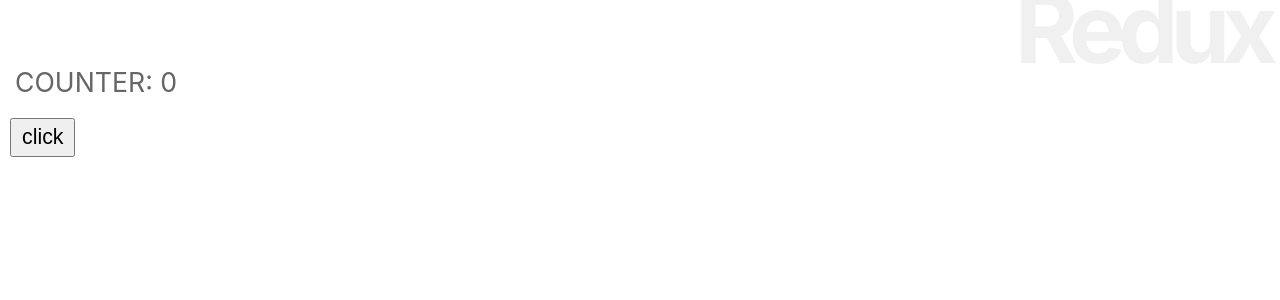
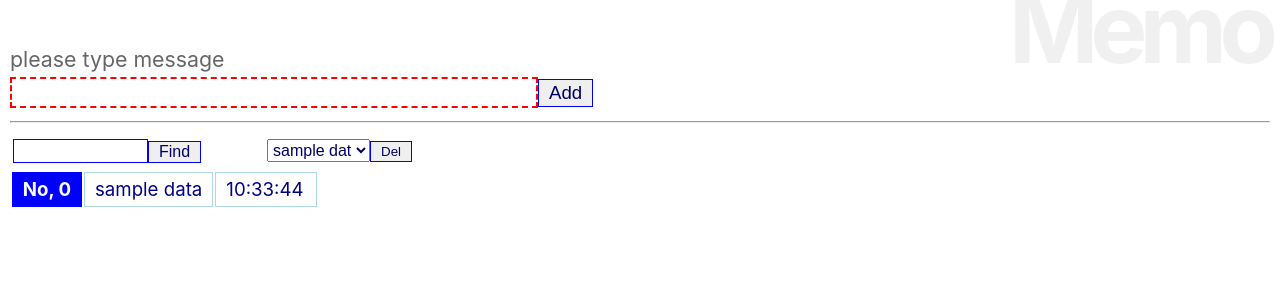
Before and after one commit to koharakouki/react_practice, a React (Create React App) app in the folder react_app/: page / in a window 1280 px wide. Shown: the top 300 px of the page. Built offline with nearby package versions, Linux system fonts and the light colour scheme.

Commit message:
永続化

```diff
--- a/react_app/src/App.js
+++ b/react_app/src/App.js
@@ -1,77 +1,116 @@
+// import React, { Component } from 'react';
+// import { connect } from 'react-redux';
+// import './App.css';
+
+// // Appコンポーネント
+// class App extends Component {
+// 	constructor(props){
+// 		super(props);
+// 	}
+
+// 	render(){
+// 		return(
+// 			<div>
+// 			  <h1>Redux</h1>
+// 			  <Message />
+// 			  <Button />
+// 			</div>
+// 		);
+// 	}
+// }
+
+// // ストアのコネクト
+// App = connect()(App);
+
+
+// // Messageコンポーネント
+// class Message extends Component {
+// 	style = {
+// 		fontSize: "20pt",
+// 		padding: "20px 5px"
+// 	}
+
+// 	render(){
+// 		return(
+// 			<p style={this.style}>{this.props.message}: {this.props.counter}</p>
+// 		);
+// 	}
+// }
+
+// // ストアのコネクト
+// Message = connect((state)=>state)(Message);
+
+
+// // Buttonコンポーネント
+// class Button extends Component {
+// 	style = {
+// 		fontSize: "16pt",
+// 		padding: "5px 10px"
+// 	}
+
+// 	constructor(props){
+// 		super(props);
+// 		this.doAction = this.doAction.bind(this);
+// 	}
+
+// 	// ボタンクリックでディスパッチ実行
+// 	doAction(e){
+// 		if(e.shiftKey){
+// 			this.props.dispatch({ type: 'DECREMENT' });
+// 		} else if(e.altKey){
+// 			this.props.dispatch({ type: 'INCREMENT' });
+// 		} else {
+// 			this.props.dispatch({ type: 'RESET' });
+// 		}
+// 	}
+
+// 	render(){
+// 		return(
+// 			<button style={this.style} onClick={this.doAction}>click</button>
+// 		);
+// 	}
+// }
+
+// // ストアのコネクト
+// Button = connect()(Button);
+
+// export default App;
+
 import React, { Component } from 'react';
 import { connect } from 'react-redux';
 import './App.css';
+import Memo from './memo/Memo';
+import AddForm from './memo/AddForm';
+import FindForm from './memo/FindForm';
+import DelForm from './memo/DelForm';
+
 
 // Appコンポーネント
 class App extends Component {
+  td = {
+    width:"250px"
+  }
+
+
   constructor(props){
     super(props);
   }
 
-	render(){
-		return(
+  render() {
+    return (
       <div>
-			  <h1>Redux</h1>
-			  <Message />
-			  <Button />
+        <h1>Memo</h1>
+        <AddForm />
+        <hr />
+        <table><tbody><tr>
+          <td style={this.td}><FindForm /></td>
+          <td style={this.td}><DelForm /></td>
+        </tr></tbody></table>
+        <Memo />
       </div>
     );
   }
 }
 
-// ストアのコネクト
-App = connect()(App);
 
-
-// Messageコンポーネント
-class Message extends Component {
-	style = {
-		fontSize: "20pt",
-		padding: "20px 5px"
-	}
-
-	render(){
-		return(
-			<p style={this.style}>{this.props.message}: {this.props.counter}</p>
-		);
-	}
-}
-
-// ストアのコネクト
-Message = connect((state)=>state)(Message);
-
-
-// Buttonコンポーネント
-class Button extends Component {
-	style = {
-		fontSize: "16pt",
-		padding: "5px 10px"
-	}
-
-	constructor(props){
-		super(props);
-		this.doAction = this.doAction.bind(this);
-	}
-
-	// ボタンクリックでディスパッチ実行
-	doAction(e){
-		if(e.shiftKey){
-			this.props.dispatch({ type: 'DECREMENT' });
-		} else if(e.altKey){
-			this.props.dispatch({ type: 'INCREMENT' });
-		} else {
-			this.props.dispatch({ type: 'RESET' });
-		}
-	}
-
-	render(){
-		return(
-			<button style={this.style} onClick={this.doAction}>click</button>
-		);
-	}
-}
-
-// ストアのコネクト
-Button = connect()(Button);
-
-export default App;
+export default connect()(App);
--- a/react_app/src/index.js
+++ b/react_app/src/index.js
@@ -7,44 +7,45 @@ import storage from 'redux-persist/lib/storage'
 import { persistGate } from 'redux-persist/integration/react'
 import './index.css';
 import App from './App';
+import MemoStore, { memoReducer } from './memo/Store'
 
 
-let state_value = {
-	counter: 0,
-	message: "COUNTER"
-}
+// let state_value = {
+// 	counter: 0,
+// 	message: "COUNTER"
+// }
 
 
-function counter(state = state_value, action){
-	switch(action.type){
-		case 'INCREMENT':
-		return {
-			counter: state.counter + 1,
-			message: 'INCREMENT'
-		};
-		case 'DECREMENT':
-		return {
-			counter: state.counter - 1,
-			message: 'DECREMENT'
-		};
-		case 'RESET':
-		return {
-			counter: 0,
-			message: "RESET"
-		};
-		default:
-		return state;
-	}
-}
+// function counter(state = state_value, action){
+// 	switch(action.type){
+// 		case 'INCREMENT':
+// 		return {
+// 			counter: state.counter + 1,
+// 			message: 'INCREMENT'
+// 		};
+// 		case 'DECREMENT':
+// 		return {
+// 			counter: state.counter - 1,
+// 			message: 'DECREMENT'
+// 		};
+// 		case 'RESET':
+// 		return {
+// 			counter: 0,
+// 			message: "RESET"
+// 		};
+// 		default:
+// 		return state;
+// 	}
+// }
 
 // Redux Persistの設定
 const persistConfig= {
-	key: 'root',
+	key: 'memo',
 	storage,
 }
 
 // パーシストレデューサーの作成
-const persistedReducer = persistReducer(persistConfig, counter)
+const persistedReducer = persistReducer(persistConfig, memoReducer)
 
 // ストア、パーシスターの作成
 let store = createStore(persistedReducer)
@@ -53,9 +54,11 @@ let pstore = persistStore(store)
 // 表示をレンダリング
 ReactDOM.render(
 	<Provider store={store}>
-	  <persistGate loading={<p>loading</p>} persister={pstore}>
+	  <persistGate loading={<p>loading...</p>} persister={pstore}>
 	    <App />
 	  </persistGate>
 	</Provider>,
 	document.getElementById('root')
 );
+
+export default pstore;
```
Lines whose indentation alone changed are shown as unchanged.
